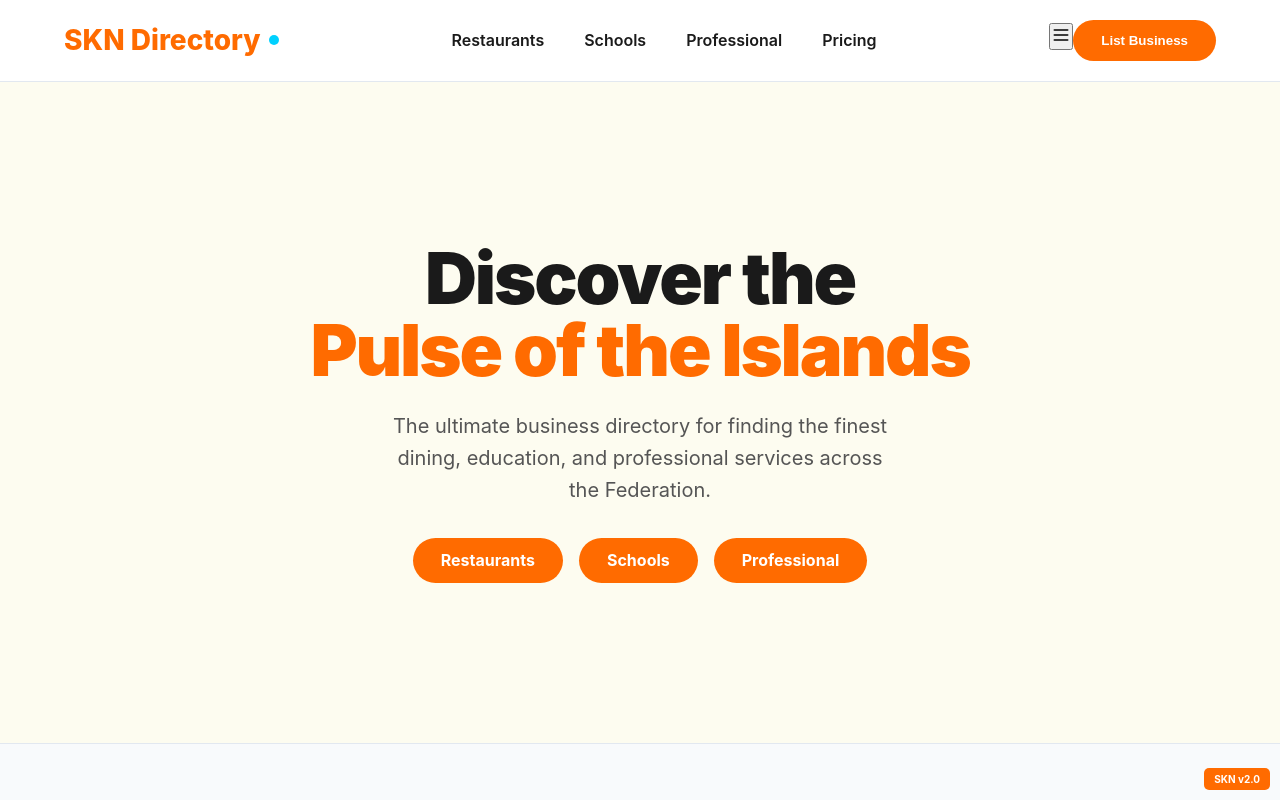
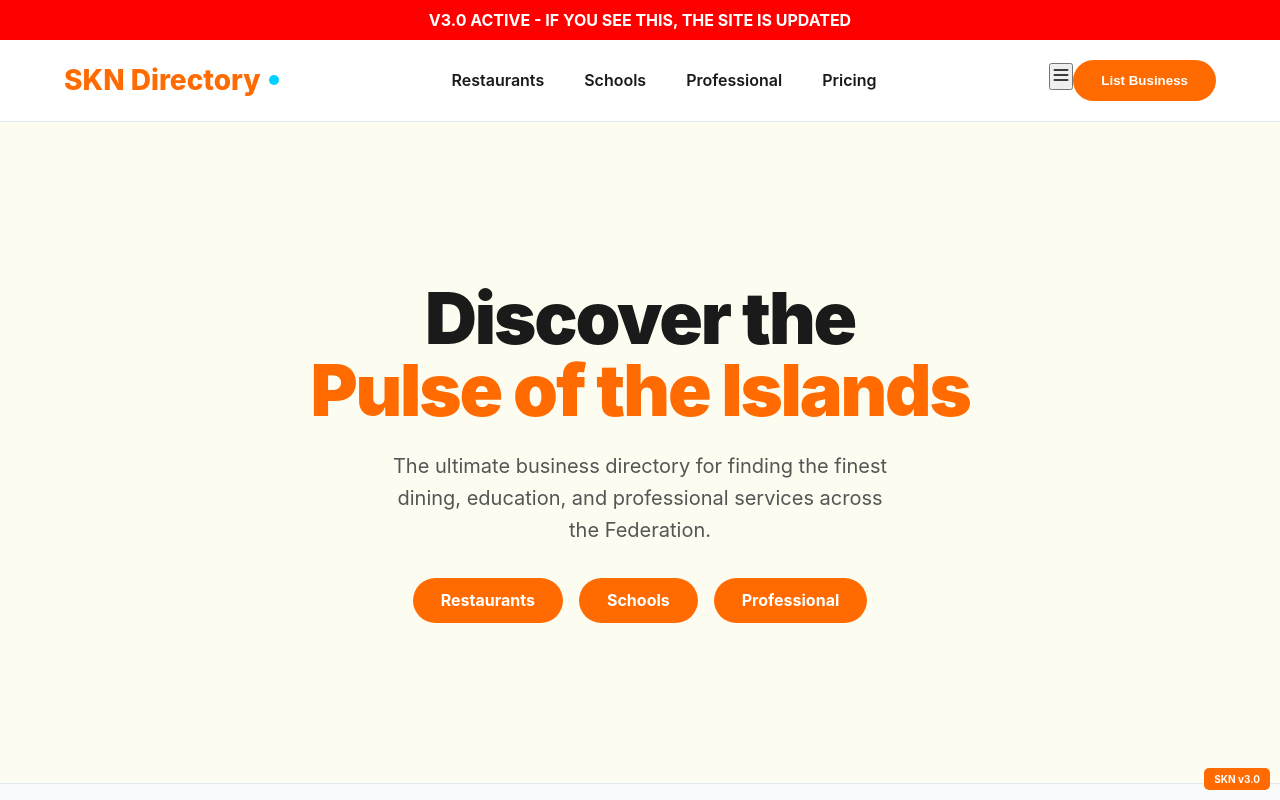
Before and after one commit to gregorybowrin/stkittsnevisdirectory, a Next.js app in the folder stkittsnevis.directory/: page / in a window 1280 px wide. Shown: the top 800 px of the page. Built offline with nearby package versions, Linux system fonts and the light colour scheme.

Commit message:
Force Sync V3: Add high-visibility banner

```diff
--- a/stkittsnevis.directory/src/app/layout.tsx
+++ b/stkittsnevis.directory/src/app/layout.tsx
@@ -21,8 +21,11 @@ export default function RootLayout({
         <link rel="stylesheet" href="/style.css" />
       </head>
       <body>
+        <div style={{ background: 'red', color: 'white', padding: '10px', textAlign: 'center', fontWeight: 'bold', zIndex: 10000, position: 'relative' }}>
+          V3.0 ACTIVE - IF YOU SEE THIS, THE SITE IS UPDATED
+        </div>
         <div style={{ position: 'fixed', bottom: '10px', right: '10px', background: '#ff6b00', color: 'white', padding: '5px 10px', borderRadius: '5px', fontSize: '10px', zIndex: 10000, fontWeight: 'bold' }}>
-          SKN v2.0
+          SKN v3.0
         </div>
         <Navbar />
         <main>{children}</main>
```
